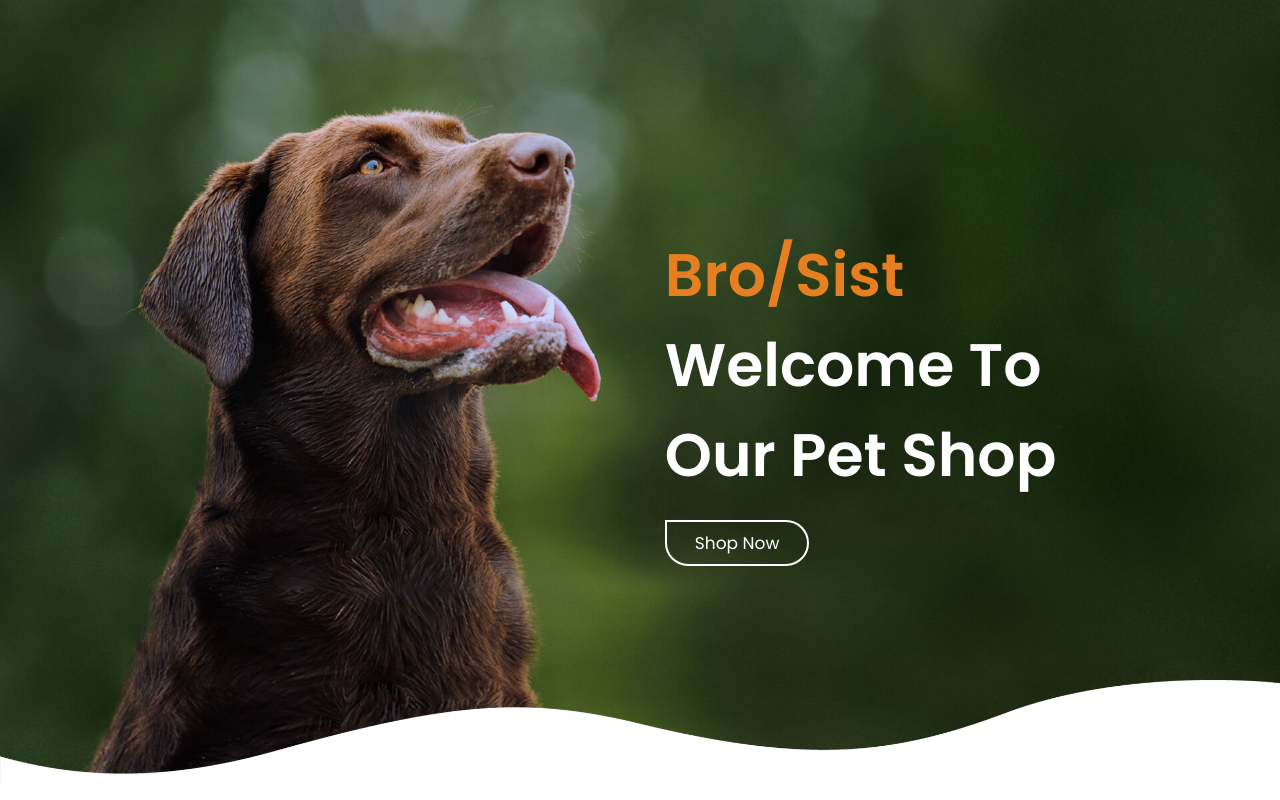
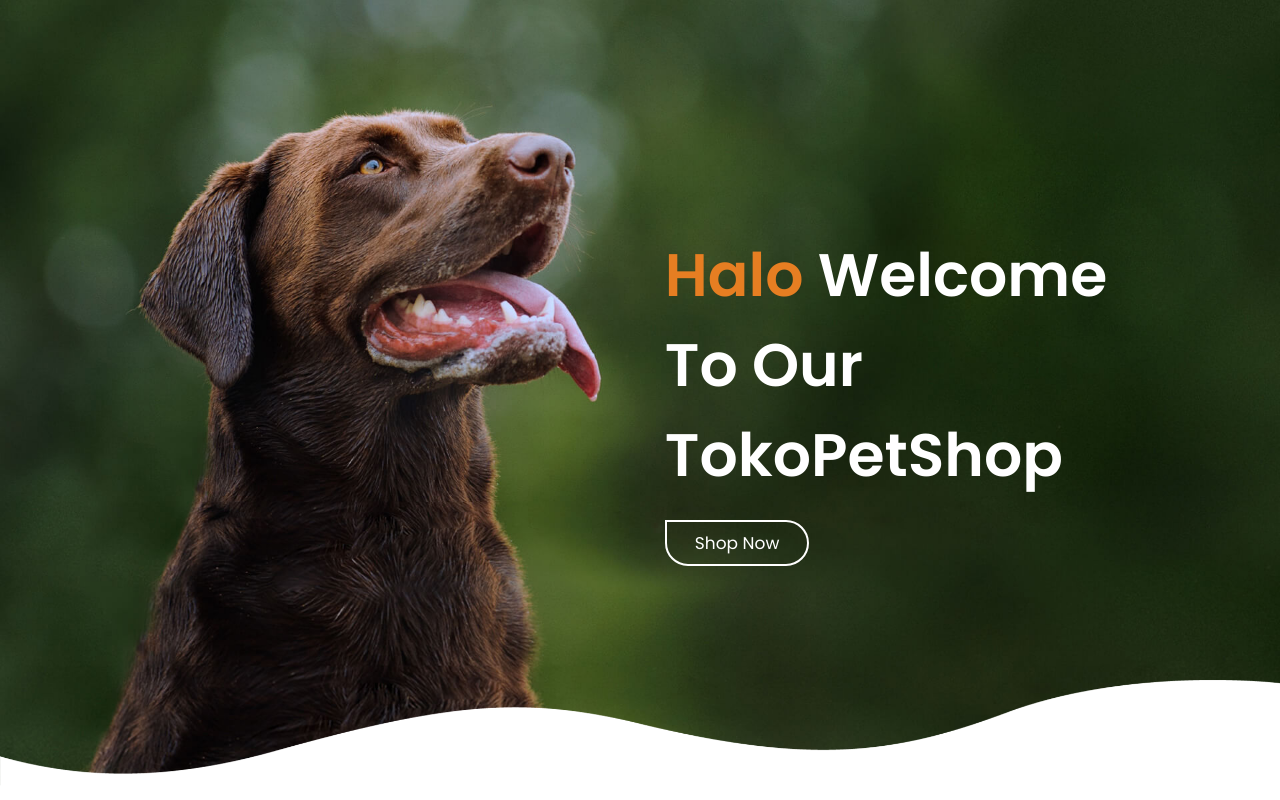
Before and after one commit to fullstack-jay/landing-page-pet-shop, a website built with Parcel: page index.html in a window 1280 px wide. Shown: the top 800 px of the page. Built offline with nearby package versions, Linux system fonts and the light colour scheme.

Commit message:
mengganti shop menjadi tokopetshop

```diff
--- a/index.html
+++ b/index.html
@@ -15,7 +15,7 @@
 
   <header class="header">
 
-    <a href="#" class="logo"><i class="fas fa-paw"></i>Shop</a>
+    <a href="#" class="logo"><i class="fas fa-paw"></i>TokoPetShop</a>
 
     <nav class="navbar">
       <a href="#home">home</a>
@@ -52,8 +52,8 @@
   <!-- Home Section Start -->
   <section class="home" id="home">
     <div class="content">
-      <h3><span>Bro/Sist </span>Welcome to our pet shop</h3>
-      <a href="#" class="btn">Shop now</a>
+      <h3><span>Halo </span>Welcome to our TokoPetShop </h3>
+      <href="#" class="btn">Shop now</a>
     </div>
     <img src="./assets/img/bottom_wave.png" class="wave" alt="">
   </section>
```
